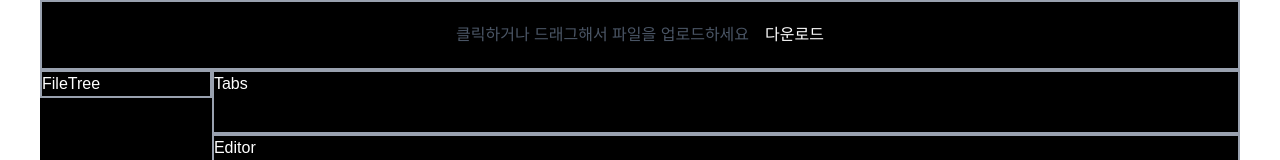
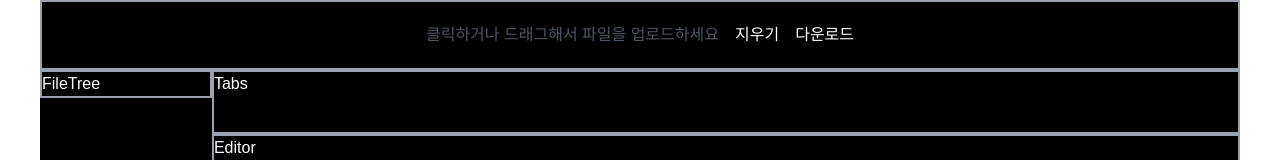
Before and after one commit to boozeal/coderabbit, a Next.js app: page / in a window 1280 px wide. Shown: the top 160 px of the page. Built offline with nearby package versions, Linux system fonts and the light colour scheme.

Commit message:
feat: add remove file button

```diff
--- a/src/app/(_components)/FileUploadHander.tsx
+++ b/src/app/(_components)/FileUploadHander.tsx
@@ -48,6 +48,11 @@ export default function FileUploadHander() {
     }
   };
 
+  const handleClear = () => {
+    setFile(null);
+    setFileName(null);
+  };
+
   return (
     <div
       className="flex items-center justify-center gap-4 w-full h-[70px] border-2 border-gray-400"
@@ -72,6 +77,7 @@ export default function FileUploadHander() {
           ? "파일을 놓으세요!"
           : "클릭하거나 드래그해서 파일을 업로드하세요"}
       </p>
+      <button onClick={handleClear}>지우기</button>
       <button onClick={handleDownload}>다운로드</button>
     </div>
   );
```
